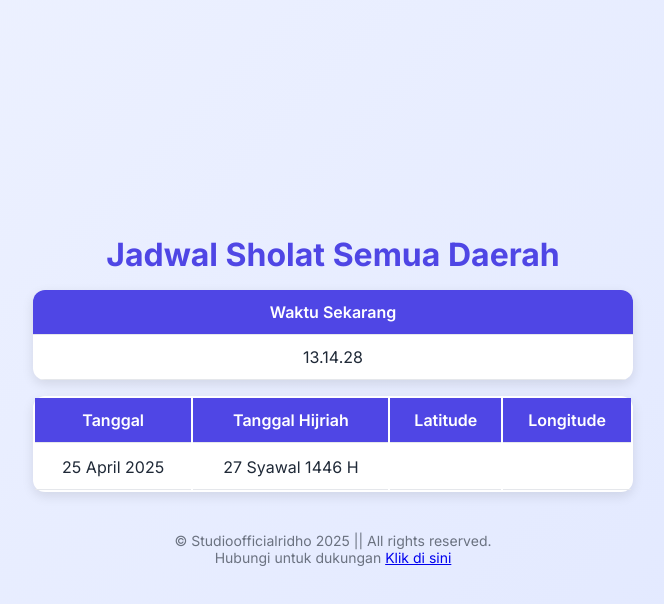
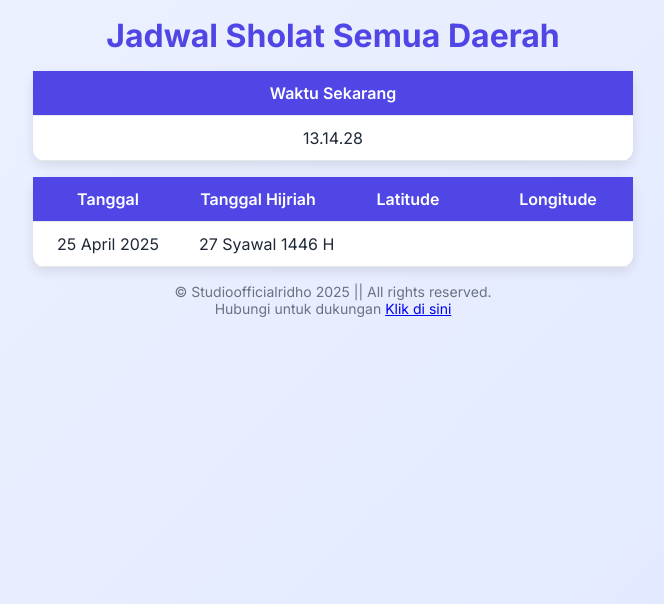
Before and after one commit to ridhosandhika2006/JadwalSholat, a plain HTML site: page index.html in a window 1280 px wide. Shown: the whole page, without its empty margins (307-971 px from the left). Drawn offline with Linux system fonts and the light colour scheme.

Commit message:
Add files via upload

```diff
--- a/index.html
+++ b/index.html
@@ -15,6 +15,7 @@
       --card-shadow: rgba(0, 0, 0, 0.1);
       --radius: 0.75rem;
       --transition: 0.3s ease;
+      --gap: 1rem;
     }
     * { margin: 0; padding: 0; box-sizing: border-box; }
     body {
@@ -23,43 +24,44 @@
       background: linear-gradient(135deg, var(--bg-gradient-start), var(--bg-gradient-end));
       display: flex;
       flex-direction: column;
-      justify-content: center;
       align-items: center;
       min-height: 100vh;
-      padding: 0 1rem;
+      padding: 1rem;
     }
-    h1 { font-size: 2rem; color: var(--primary-color); margin-bottom: 0.5rem; text-align: center; }
-    /* Hide the status section so coordinates outside the table are removed */
-    #status { display: none; }
-    #info, #jadwal, #time-table {
-      width: 100%; max-width: 600px; margin: 0.5rem auto;
-      background: var(--card-bg); border-radius: var(--radius);
-      box-shadow: 0 4px 12px var(--card-shadow); overflow-x: auto;
+    h1 { font-size: 2rem; color: var(--primary-color); margin-bottom: var(--gap); text-align: center; }/* Wrapper for all tables */
+.tables-wrapper {
+  display: flex;
+  flex-direction: column;
+  align-items: center;
+  gap: var(--gap);
+  width: 100%;
+  max-width: 600px;
 }
-    #info table, #jadwal table, #time-table table {
-      table-layout: fixed; width: 100%; border-collapse: collapse;
+table {
+  width: 100%;
+  background: var(--card-bg);
+  border-radius: var(--radius);
+  box-shadow: 0 4px 12px var(--card-shadow);
+  overflow-x: auto;
+  table-layout: fixed;
+  border-collapse: collapse;
 }
 th, td {
-      padding: 0.75rem 1rem; text-align: center;
-      white-space: nowrap; border-bottom: 1px solid #e5e7eb;
+  padding: 0.75rem 1rem;
+  text-align: center;
+  white-space: nowrap;
+  border-bottom: 1px solid #e5e7eb;
 }
 thead { background: var(--primary-color); }
 thead th { color: var(--secondary-color); font-weight: 600; }
 #jadwal tbody tr { transition: background var(--transition); }
 #jadwal tbody tr:hover { background: rgba(79, 70, 229, 0.05); }
-    #countdown-table {
-      width: 100%; max-width: 400px; margin: 1rem auto;
-      border-collapse: collapse; background: var(--card-bg);
-      border-radius: var(--radius); box-shadow: 0 4px 12px var(--card-shadow);
-      overflow: hidden;
+footer {
+  margin-top: var(--gap);
+  text-align: center;
+  font-size: 0.875rem;
+  color: #6b7280;
 }
-    #countdown-table th, #countdown-table td {
-      padding: 0.75rem 1rem; text-align: center;
-      border-bottom: 1px solid #e5e7eb; white-space: nowrap;
-    }
-    #countdown-table thead { background: var(--primary-color); }
-    #countdown-table thead th { color: var(--secondary-color); font-weight: 600; }
-    footer { margin-top: 2rem; text-align: center; font-size: 0.875rem; color: #6b7280; }
 @media (max-width: 600px) {
   h1 { font-size: 1.75rem; }
   th, td { padding: 0.5rem; font-size: 0.875rem; }
@@ -67,15 +69,43 @@
 @media (max-width: 400px) {
   th, td { padding: 0.4rem; font-size: 0.75rem; }
 }
+
   </style>
 </head>
 <body>
   <h1>Jadwal Sholat Semua Daerah</h1>
-  <!-- Status removed to hide coordinates outside table -->
-  <!-- Real-time clock table -->
+  <div class="tables-wrapper">
+    <!-- Real-time clock -->
     <div id="time-table" style="display:none;">
-    <table><thead><tr><th>Waktu Sekarang</th></tr></thead><tbody><tr><td id="real-time"></td></tr></tbody></table>
-  </div>  <!-- Informasi: Tanggal, Hijri, Koordinat -->  <table id="info" style="display:none;"><thead><tr><th>Tanggal</th><th>Tanggal Hijriah</th><th>Latitude</th><th>Longitude</th></tr></thead><tbody><tr><td id="gregorian-date"></td><td id="hijri-date"></td><td id="latitude"></td><td id="longitude"></td></tr></tbody></table>  <!-- Jadwal Sholat -->  <table id="jadwal" style="display:none;"><thead><tr><th>Subuh</th><th>Dzuhur</th><th>Ashar</th><th>Maghrib</th><th>Isya</th></tr></thead><tbody></tbody></table>  <!-- Countdown -->  <table id="countdown-table" style="display:none;"><thead><tr><th>Waktu</th><th>Sisa</th></tr></thead><tbody id="countdown-body"></tbody></table>  <footer>
+      <table>
+        <thead><tr><th>Waktu Sekarang</th></tr></thead>
+        <tbody><tr><td id="real-time"></td></tr></tbody>
+      </table>
+    </div><!-- Informasi: Tanggal, Hijri, Koordinat -->
+<div id="info" style="display:none;">
+  <table>
+    <thead><tr><th>Tanggal</th><th>Tanggal Hijriah</th><th>Latitude</th><th>Longitude</th></tr></thead>
+    <tbody><tr><td id="gregorian-date"></td><td id="hijri-date"></td><td id="latitude"></td><td id="longitude"></td></tr></tbody>
+  </table>
+</div>
+
+<!-- Jadwal Sholat -->
+<div id="jadwal" style="display:none;">
+  <table>
+    <thead><tr><th>Subuh</th><th>Dzuhur</th><th>Ashar</th><th>Maghrib</th><th>Isya</th></tr></thead>
+    <tbody></tbody>
+  </table>
+</div>
+
+<!-- Countdown -->
+<div id="countdown-table" style="display:none;">
+  <table>
+    <thead><tr><th>Waktu</th><th>Sisa</th></tr></thead>
+    <tbody id="countdown-body"></tbody>
+  </table>
+</div>
+
+  </div>  <footer>
     <p>&copy; Studioofficialridho 2025 || All rights reserved.</p>
     <p>Hubungi untuk dukungan <a href="https://ridhosandhika2006.github.io/Website-Portfolio/" target="_blank" rel="noopener noreferrer">Klik di sini</a></p>
   </footer>  <script>
@@ -85,9 +115,7 @@
     const jadwalTable = document.getElementById('jadwal');
     const tbodyEl = jadwalTable.querySelector('tbody');
     const countdownTable = document.getElementById('countdown-table');
-    const countdownBody = document.getElementById('countdown-body');
-
-    const bulanHijriah = [
+    const countdownBody = document.getElementById('countdown-body');  const bulanHijriah = [
   "Muharram", "Safar", "Rabiul Awal", "Rabiul Akhir",
   "Jumadil Awal", "Jumadil Akhir", "Rajab", "Syaban",
   "Ramadhan", "Syawal", "Zulkaidah", "Zulhijah"
@@ -184,5 +212,6 @@
     console.error('Input koordinat tidak valid.');
   }
 }
+
 </script></body>
 </html>
```
Lines whose indentation alone changed are shown as unchanged.
